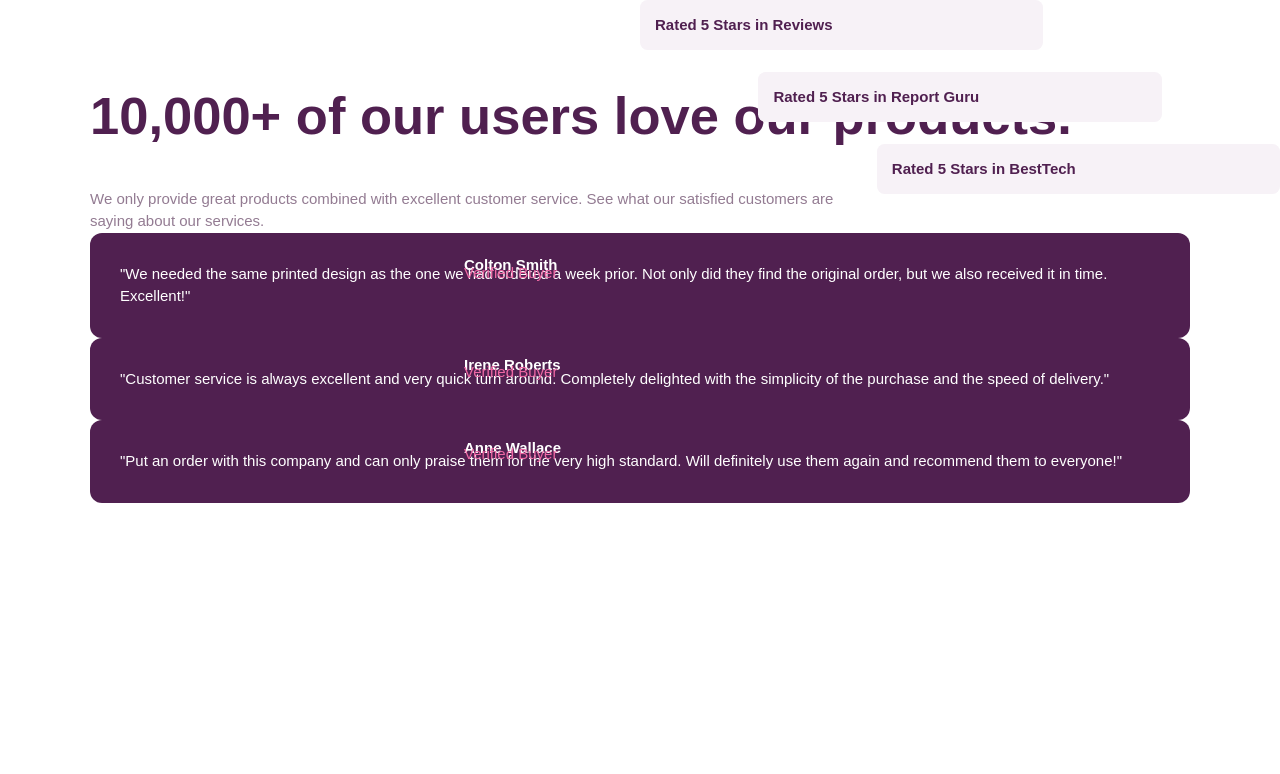
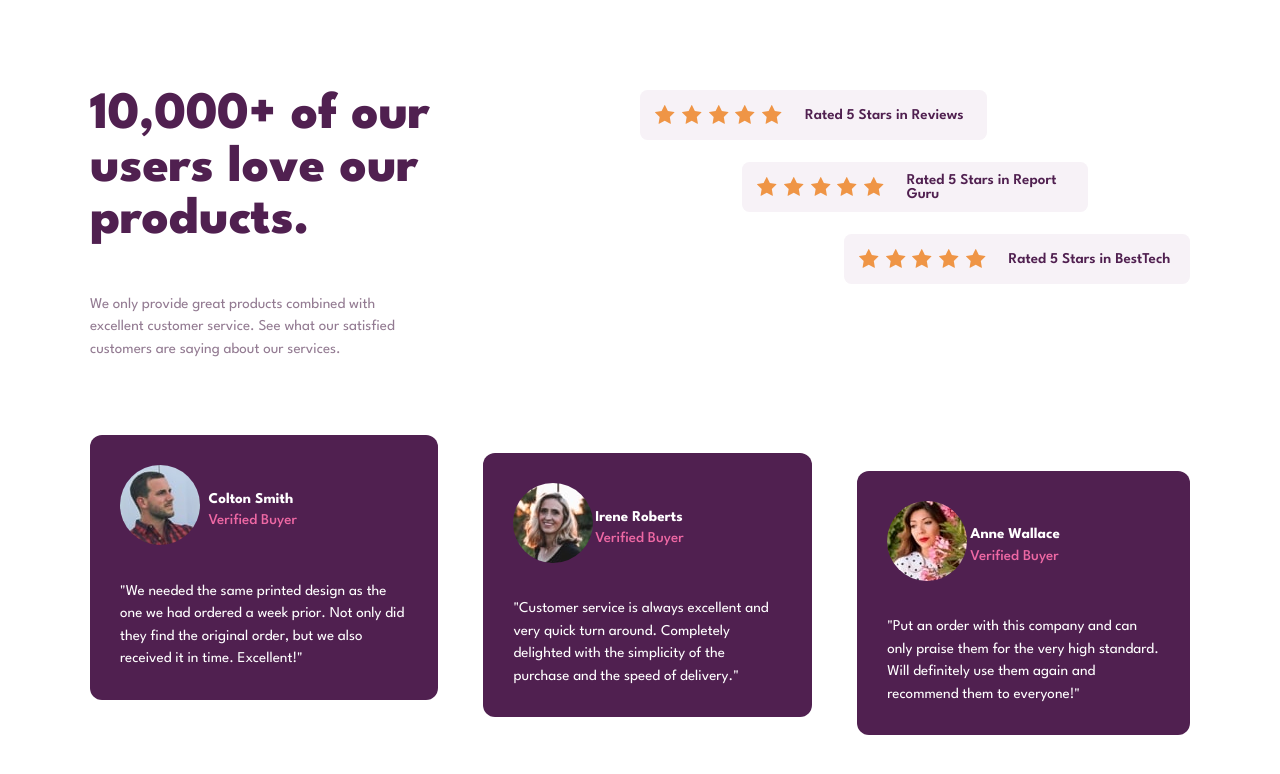
Before and after one commit to ussi-alok/frontend-mentor-social-proof, a plain HTML site: page index.html in a window 1280 px wide. Drawn offline with Linux system fonts and the light colour scheme; a web font is replaced by a local one.

Commit message:
Completed structre file; added font file

```diff
--- a/index.html
+++ b/index.html
@@ -13,18 +13,48 @@
     </style>
   </head>
   <body>
+    <div class="main_wrapper">
+    <div class="wrapp_detail">
       <h2> 10,000+ of our users love our products.</h2>
 
       <p class="details"> We only provide great products combined with excellent customer service.
       See what our satisfied customers are saying about our services.</p>
+    </div>
 
     <div class="wrapp_rating">
-    <div class="rating1"> Rated 5 Stars in Reviews</div>
-    <div class="rating2"> Rated 5 Stars in Report Guru</div>
-    <div class="rating3"> Rated 5 Stars in BestTech</div>
+
+      <div class="rating1">
+        <div class="stars">
+        <div class="star"></div>
+        <div class="star"></div>
+        <div class="star"></div>
+        <div class="star"></div>
+        <div class="star last_star"></div>
+        </div>
+        Rated 5 Stars in Reviews</div>
+      <div class="rating2">
+        <div class="stars">
+        <div class="star"></div>
+        <div class="star"></div>
+        <div class="star"></div>
+        <div class="star"></div>
+        <div class="star last_star"></div>
+        </div>
+         Rated 5 Stars in Report Guru</div>
+      <div class="rating3">
+        <div class="stars">
+        <div class="star"></div>
+        <div class="star"></div>
+        <div class="star"></div>
+        <div class="star"></div>
+        <div class="star last_star"></div>
+        </div>
+         Rated 5 Stars in BestTech</div>
     </div>
 
+    <div class="cards">
     <div class="card1">
+      <img src="./images/image-colton.jpg" >
       <p class="name"> Colton Smith</p>
       <p class="verified">Verified Buyer</p>
       <p class="brief"> "We needed the same printed design as the one we had ordered a week prior.
@@ -33,6 +63,7 @@
     </div>
 
     <div class="card2">
+    <img src="./images/image-irene.jpg" alt="" srcset="">
     <p class="name">Irene Roberts </p>
     <p class="verified">Verified Buyer</p>
     <p class="brief">"Customer service is always excellent and very quick turn around. Completely
@@ -40,11 +71,13 @@
     </div>
 
     <div class="card3">
+      <img src="./images/image-anne.jpg" alt="" srcset="">
     <p class="name">Anne Wallace </p>
     <p class="verified">Verified Buyer</p>
     <p class="brief">"Put an order with this company and can only praise them for the very high
     standard. Will definitely use them again and recommend them to everyone!"</p>
     </div>
-
+    </div>
+  </div>
   </body>
 </html>
```
Also changed, not shown: LeagueSpartan-VariableFont_wght.ttf (added). Lines whose indentation alone changed are shown as unchanged.
